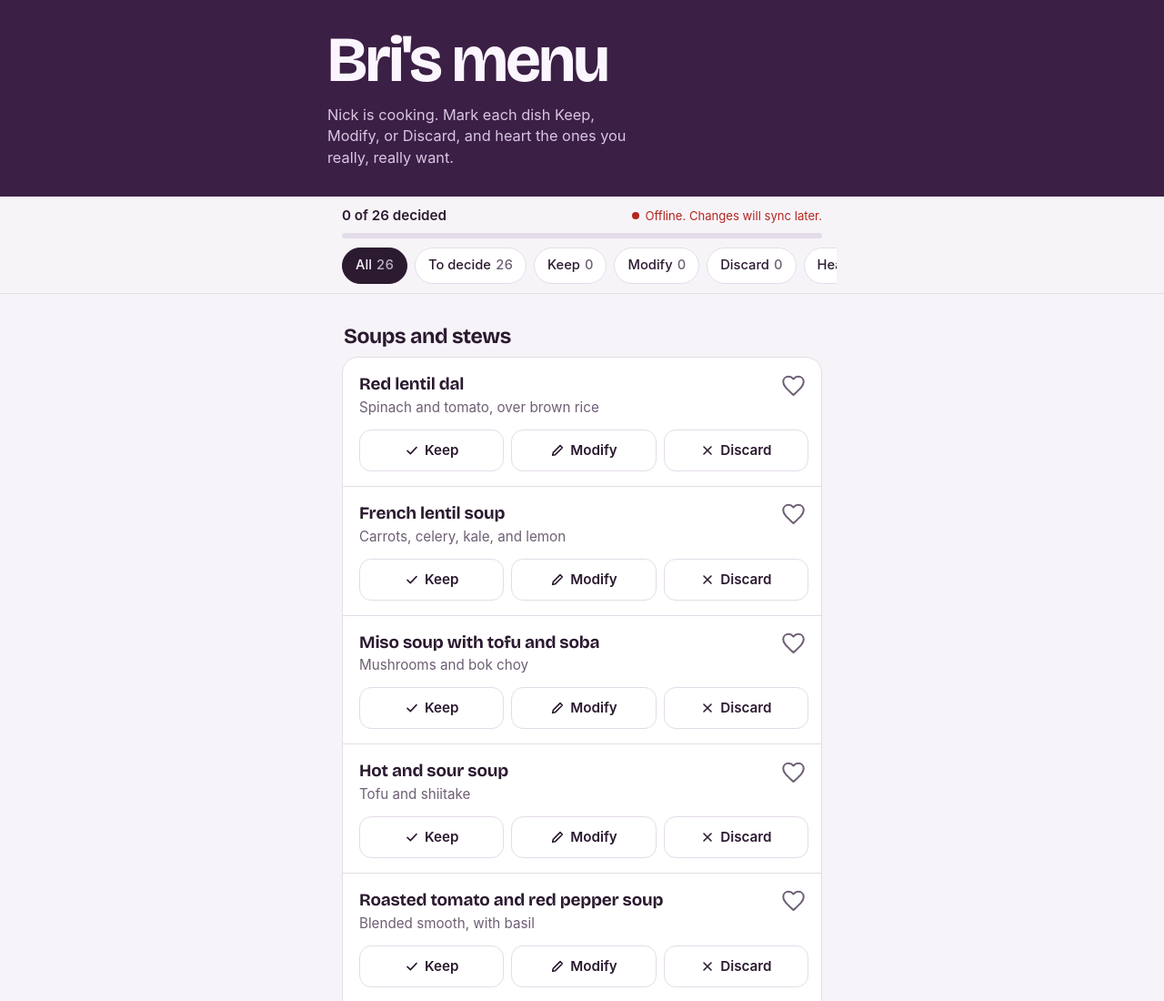
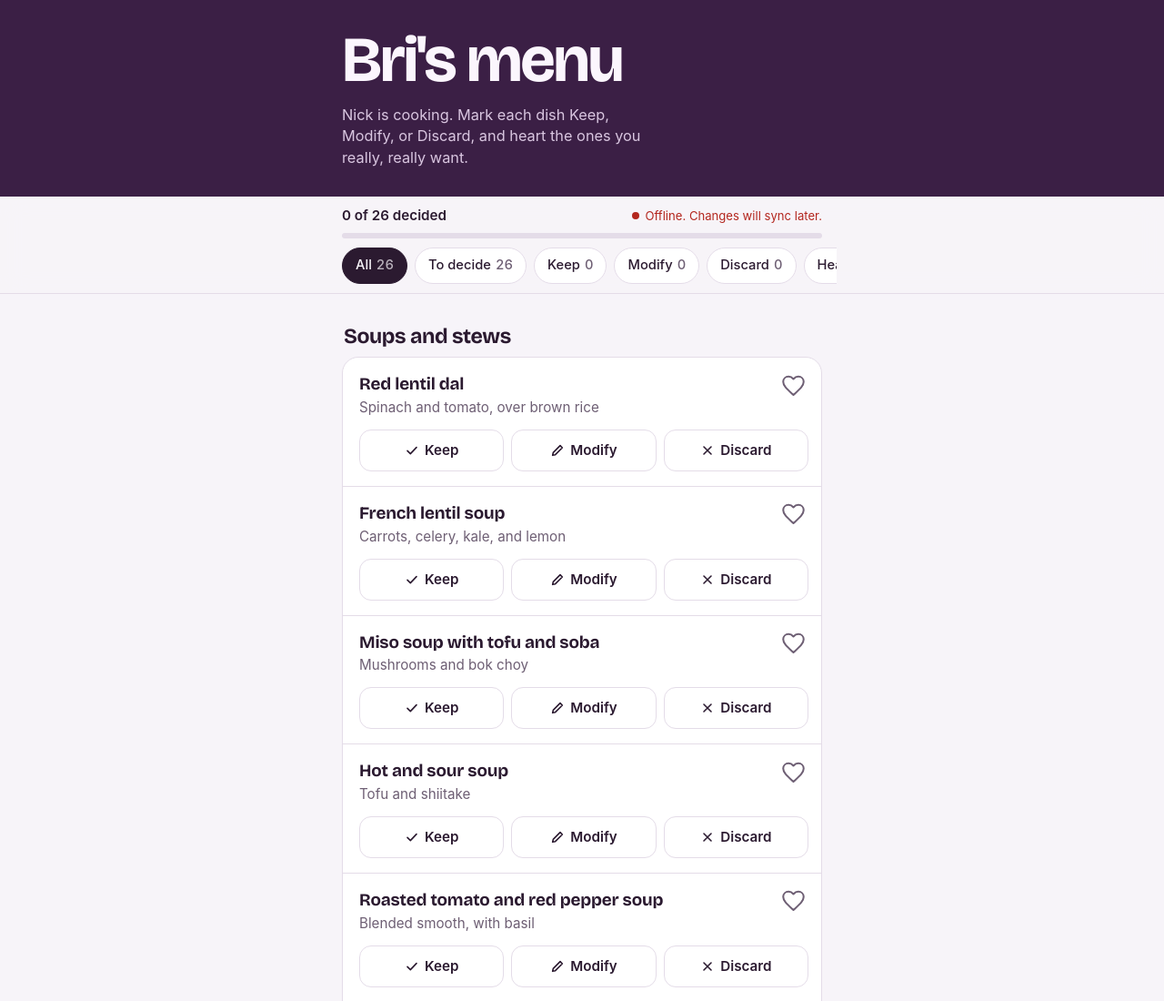
Before and after one commit to nneuwald/neuwald.github.io, a plain HTML site: page bri-menu/index.html in a window 1280 px wide. Shown: the top 1100 px of the page at 91% size. Drawn offline with nearby package versions, Linux system fonts and the light colour scheme; no server answers.

Commit message:
Align menu title with the list on wide screens
Co-Authored-By: Claude Fable 5.2 <noreply@anthropic.com>
Claude-Session: https://claude.ai/code/session_012uUBdvpzS1hx18gsxE7ajb

```diff
--- a/bri-menu/index.html
+++ b/bri-menu/index.html
@@ -87,6 +87,7 @@ button { touch-action: manipulation; cursor: pointer; }
   padding: 34px var(--pad-r) 30px var(--pad);
 }
 .hero-in, .bar-in, main { max-width: 560px; margin: 0 auto; }
+.hero-in { max-width: 528px; }  /* lines the title up with the list on wide screens */
 h1 {
   font-family: var(--display);
   font-weight: 700;
```
